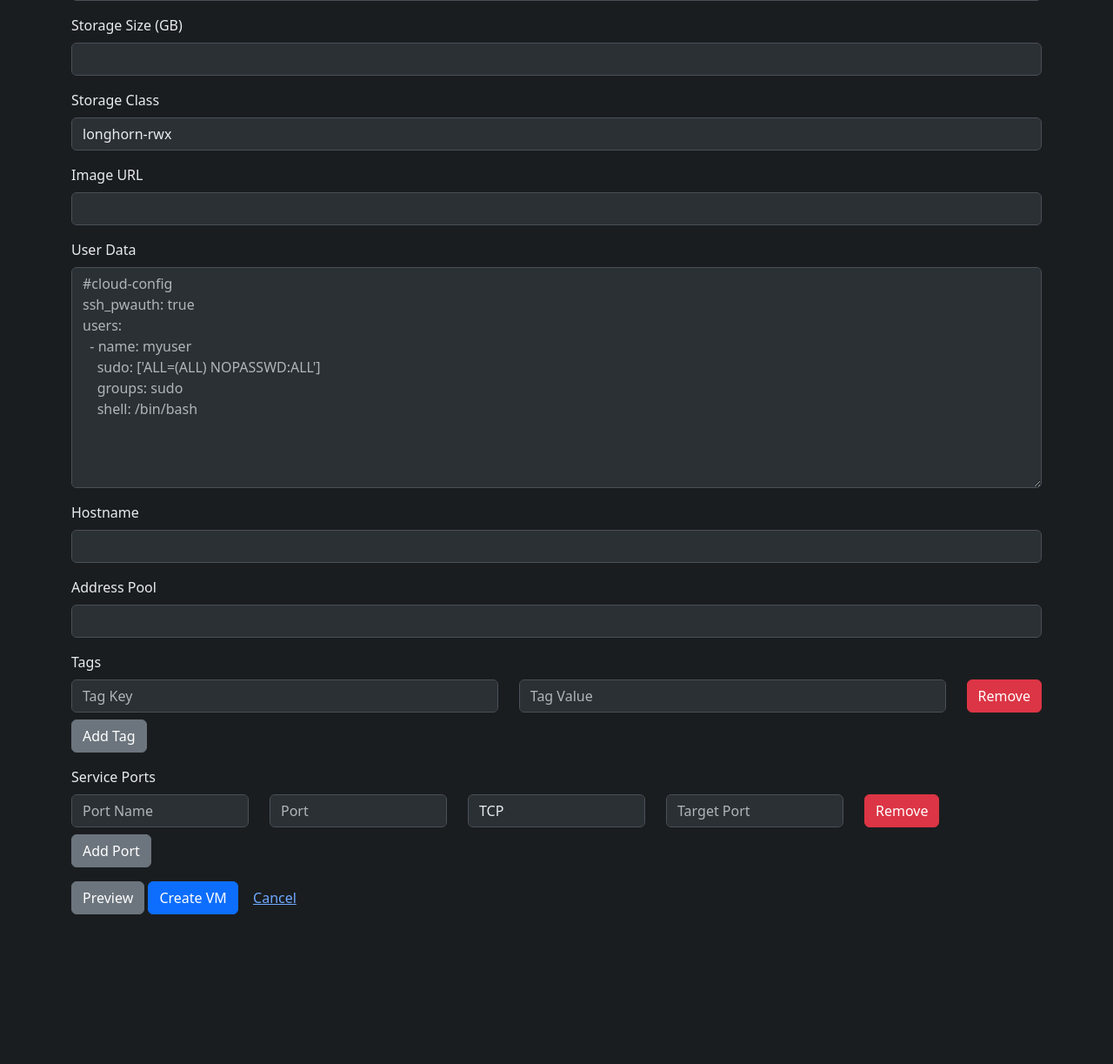
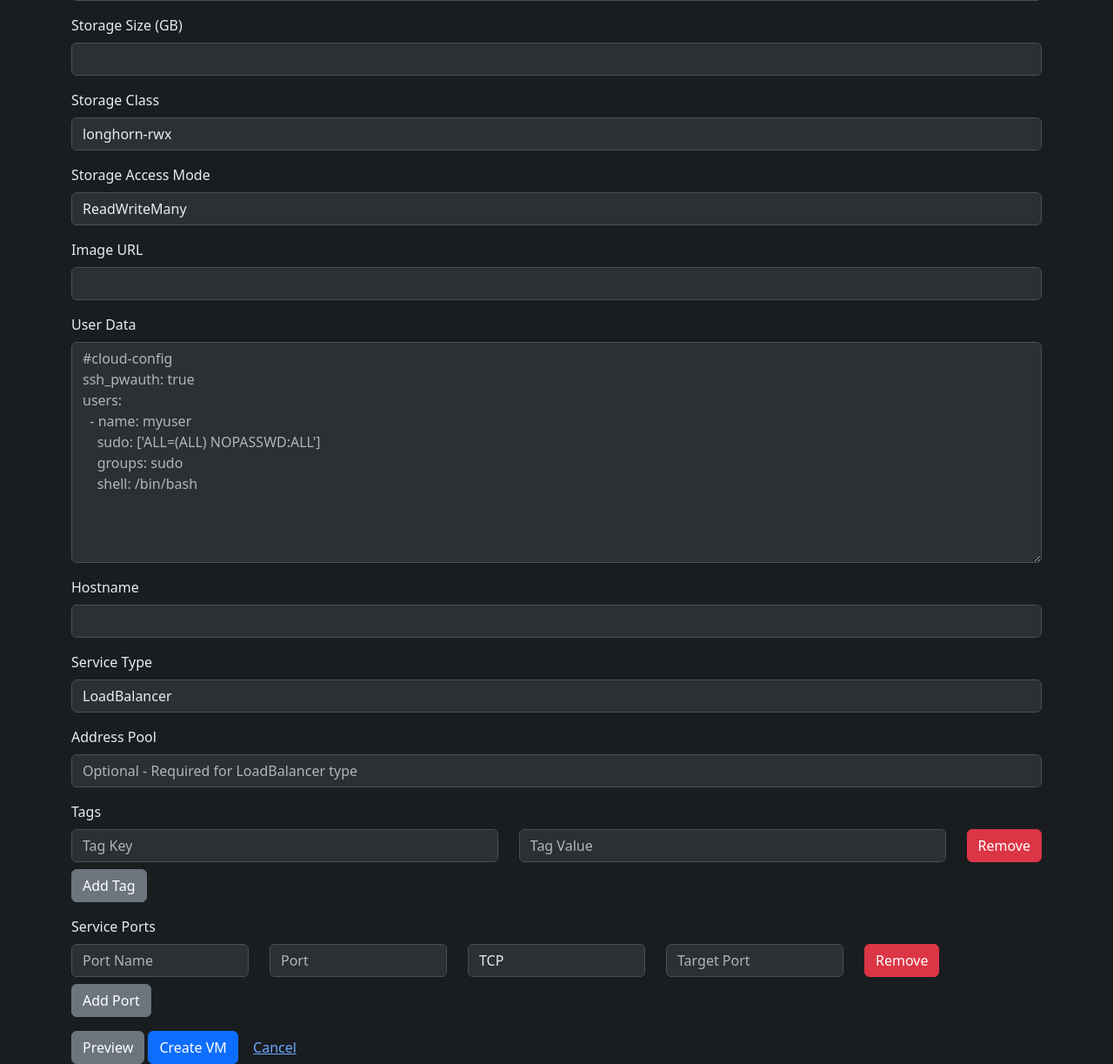
Before and after one commit to MichaelTrip/kubevirt-portal, a Flask app: page /create in a window 1280 px wide. Shown: the part 463-1686 px from the top of the page at 87% size. Before the commit the page ends 1514 px from the top, so only its background shows below. Run offline with Flask 3, Linux system fonts and the light colour scheme; parts of the project's set-up code (start-up, migrations or seed data) failed here and were passed over.

Commit message:
feat: Add optional fields and dropdown menus for VM creation form

```diff
--- a/app/forms.py
+++ b/app/forms.py
@@ -27,8 +27,17 @@ class VMForm(FlaskForm):
     memory = IntegerField('Memory (GB)', validators=[DataRequired(), NumberRange(min=1, max=64)])
     storage_size = IntegerField('Storage Size (GB)', validators=[DataRequired(), NumberRange(min=1, max=2048)])
     storage_class = StringField('Storage Class', default='longhorn-rwx')
+    storage_access_mode = SelectField('Storage Access Mode',
+                                    choices=[('ReadWriteMany', 'ReadWriteMany'),
+                                           ('ReadWriteOnce', 'ReadWriteOnce'),
+                                           ('ReadOnlyMany', 'ReadOnlyMany')],
+                                    default='ReadWriteMany')
     image_url = StringField('Image URL', validators=[DataRequired()])
     user_data = TextAreaField('User Data')
-    hostname = StringField('Hostname', validators=[DataRequired()])
-    address_pool = StringField('Address Pool', validators=[DataRequired()])
+    hostname = StringField('Hostname')
+    address_pool = StringField('Address Pool')
+    service_type = SelectField('Service Type',
+                             choices=[('LoadBalancer', 'LoadBalancer'),
+                                    ('ClusterIP', 'ClusterIP')],
+                             default='LoadBalancer')
     service_ports = FieldList(FormField(ServicePortForm), min_entries=1)
--- a/app/templates/create_vm.html
+++ b/app/templates/create_vm.html
@@ -37,6 +37,10 @@
         {{ form.storage_class(class="form-control") }}
     </div>
     <div class="mb-3">
+        <label class="form-label">Storage Access Mode</label>
+        {{ form.storage_access_mode(class="form-control") }}
+    </div>
+    <div class="mb-3">
         <label class="form-label">Image URL</label>
         {{ form.image_url(class="form-control") }}
     </div>
@@ -55,8 +59,12 @@ users:
         {{ form.hostname(class="form-control") }}
     </div>
     <div class="mb-3">
+        <label class="form-label">Service Type</label>
+        {{ form.service_type(class="form-control") }}
+    </div>
+    <div class="mb-3">
         <label class="form-label">Address Pool</label>
-        {{ form.address_pool(class="form-control") }}
+        {{ form.address_pool(class="form-control", placeholder="Optional - Required for LoadBalancer type") }}
     </div>
 
     <div class="mb-3">
--- a/app/templates/vm.yaml.j2
+++ b/app/templates/vm.yaml.j2
@@ -46,6 +46,7 @@ spec:
         - name: {{ vm_name }}-pvc
           persistentVolumeClaim:
             claimName: {{ vm_name }}-pvc
+        {% if user_data %}
         - name: cloudinitdisk
           cloudInitNoCloud:
             networkData: |-
@@ -61,6 +62,7 @@ spec:
                         gateway: fd10:0:2::1
             userData: |-
 {{ user_data | indent(14, True) }}
+        {% endif %}
   dataVolumeTemplates:
     - metadata:
         name: {{ vm_name }}-pvc
@@ -71,7 +73,7 @@ spec:
             requests:
               storage: {{ storage_size }}Gi
           accessModes:
-            - ReadWriteMany
+            - {{ storage_access_mode }}
           storageClassName: {{ storage_class }}
         source:
           http:
```
Also changed, not shown: app/templates/service.yaml.j2 (+5 -3 lines).
